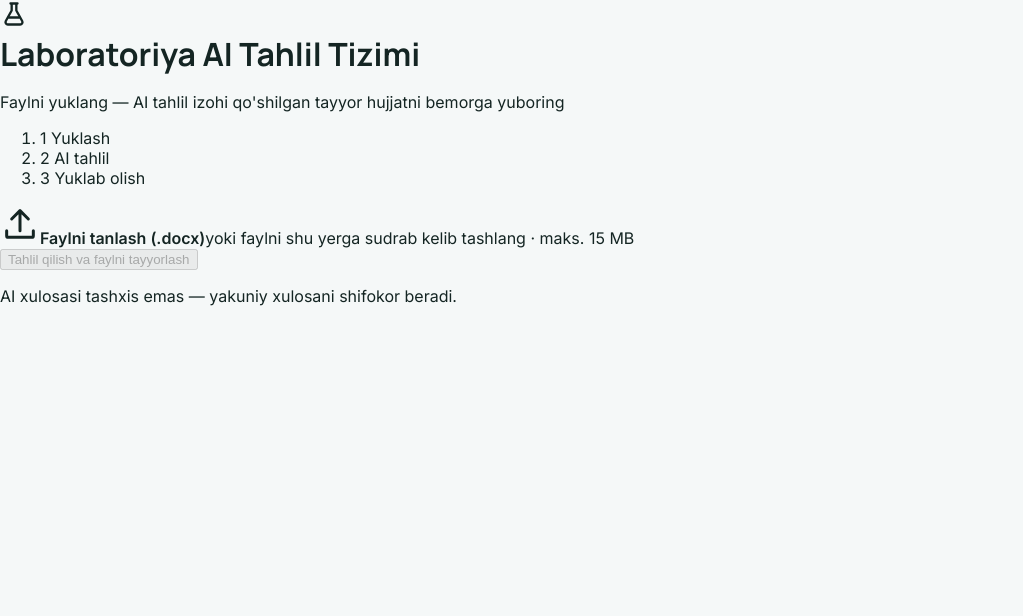
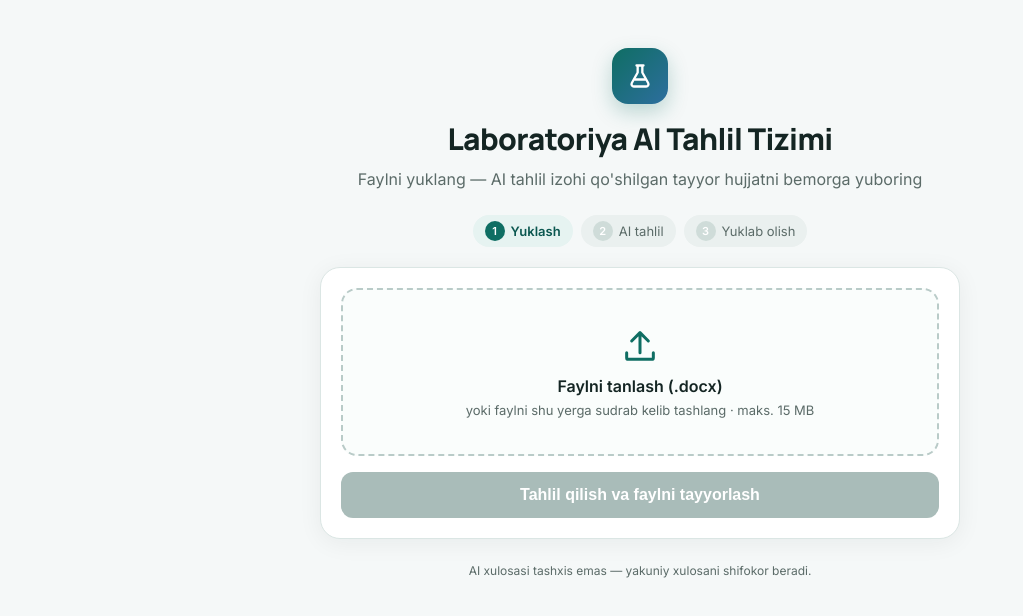
Before and after one commit to AzizbackJollibayev/labaratoriya-ai, a Next.js app: page / in a window 1280 px wide. Shown: the top 616 px of the page, without its empty margins (0-1023 px from the left). Built offline with nearby package versions, Linux system fonts and the light colour scheme.

Commit message:
Update globals.css

```diff
--- a/app/globals.css
+++ b/app/globals.css
@@ -8,9 +8,11 @@
   --line: #dbe6e4;
   --teal: #0f6e63;
   --teal-dark: #0b5750;
+  --teal-soft: #e6f3f1;
   --blue: #2d6e9e;
   --danger: #c0392b;
   --amber: #b5790a;
+  --ok: #16a34a;
 }
 
 * {
@@ -47,6 +49,271 @@ a {
   outline-offset: 2px;
 }
 
+/* ---------- Laborant sahifasi ---------- */
+.lab-wrap {
+  max-width: 680px;
+  margin: 0 auto;
+  padding: 48px 20px 40px;
+}
+
+.lab-header {
+  text-align: center;
+  margin-bottom: 24px;
+}
+.lab-header h1 {
+  font-size: clamp(22px, 5vw, 30px);
+  font-weight: 800;
+  letter-spacing: -0.02em;
+}
+.lab-header p {
+  color: var(--muted);
+  margin: 8px 0 0;
+  line-height: 1.5;
+}
+.lab-logo {
+  width: 56px;
+  height: 56px;
+  margin: 0 auto 14px;
+  border-radius: 16px;
+  display: grid;
+  place-items: center;
+  color: #fff;
+  background: linear-gradient(135deg, var(--teal), var(--blue));
+  box-shadow: 0 8px 20px rgba(15, 110, 99, 0.25);
+}
+
+.lab-steps {
+  list-style: none;
+  display: flex;
+  justify-content: center;
+  gap: 8px;
+  padding: 0;
+  margin: 0 0 20px;
+  font-size: 13px;
+  color: var(--muted);
+  flex-wrap: wrap;
+}
+.lab-steps li {
+  display: flex;
+  align-items: center;
+  gap: 6px;
+  padding: 6px 12px;
+  border-radius: 999px;
+  background: #eaf0ef;
+  transition: all 0.2s ease;
+}
+.lab-steps li span {
+  width: 20px;
+  height: 20px;
+  border-radius: 50%;
+  display: grid;
+  place-items: center;
+  font-size: 11px;
+  font-weight: 700;
+  background: #cfdcd9;
+  color: #fff;
+}
+.lab-steps li.active {
+  background: var(--teal-soft);
+  color: var(--teal-dark);
+  font-weight: 600;
+}
+.lab-steps li.active span,
+.lab-steps li.done span {
+  background: var(--teal);
+}
+.lab-steps li.done {
+  color: var(--teal-dark);
+}
+
+.lab-card {
+  background: var(--card);
+  border: 1px solid var(--line);
+  border-radius: 20px;
+  padding: 20px;
+  box-shadow: 0 4px 24px rgba(20, 37, 35, 0.06);
+}
+
+.dropzone {
+  display: flex;
+  flex-direction: column;
+  align-items: center;
+  gap: 6px;
+  text-align: center;
+  padding: 36px 16px;
+  border: 2px dashed #b9cbc8;
+  border-radius: 16px;
+  background: #fafdfc;
+  cursor: pointer;
+  color: var(--ink);
+  transition: all 0.2s ease;
+}
+.dropzone:hover,
+.dropzone.drag {
+  border-color: var(--teal);
+  background: var(--teal-soft);
+}
+.dropzone.drag {
+  transform: scale(1.01);
+}
+.dz-icon {
+  color: var(--teal);
+  margin-bottom: 4px;
+}
+.dz-sub {
+  font-size: 13px;
+  color: var(--muted);
+}
+
+.file-chip {
+  display: flex;
+  align-items: center;
+  gap: 12px;
+  margin-top: 16px;
+  padding: 10px 12px;
+  border: 1px solid var(--line);
+  border-radius: 12px;
+  background: #fff;
+}
+.file-ico {
+  width: 38px;
+  height: 38px;
+  flex: none;
+  border-radius: 10px;
+  display: grid;
+  place-items: center;
+  font-weight: 800;
+  color: #fff;
+  background: var(--blue);
+}
+.file-meta {
+  flex: 1;
+  min-width: 0;
+  display: flex;
+  flex-direction: column;
+}
+.file-name {
+  font-weight: 600;
+  font-size: 14px;
+  white-space: nowrap;
+  overflow: hidden;
+  text-overflow: ellipsis;
+}
+.file-size {
+  font-size: 12px;
+  color: var(--muted);
+}
+.chip-x {
+  border: none;
+  background: transparent;
+  color: var(--muted);
+  width: 30px;
+  height: 30px;
+  border-radius: 8px;
+  cursor: pointer;
+  font-size: 14px;
+}
+.chip-x:hover:not(:disabled) {
+  background: #fdecea;
+  color: var(--danger);
+}
+
+.btn-primary {
+  width: 100%;
+  margin-top: 16px;
+  padding: 14px;
+  border: none;
+  border-radius: 12px;
+  font-size: 16px;
+  font-weight: 700;
+  color: #fff;
+  background: var(--teal);
+  cursor: pointer;
+  display: flex;
+  align-items: center;
+  justify-content: center;
+  gap: 10px;
+  transition: background 0.2s ease, transform 0.1s ease;
+}
+.btn-primary:hover:not(:disabled) {
+  background: var(--teal-dark);
+}
+.btn-primary:active:not(:disabled) {
+  transform: translateY(1px);
+}
+.btn-primary:disabled {
+  background: #a9bcb9;
+  cursor: not-allowed;
+}
+
+.spinner {
+  width: 16px;
+  height: 16px;
+  border: 2px solid rgba(255, 255, 255, 0.4);
+  border-top-color: #fff;
+  border-radius: 50%;
+  animation: spin 0.8s linear infinite;
+}
+@keyframes spin {
+  to {
+    transform: rotate(360deg);
+  }
+}
+
+.alert-error {
+  margin-top: 16px;
+  padding: 14px 16px;
+  border-radius: 12px;
+  background: #fdf0ee;
+  border: 1px solid #f3c6c0;
+  color: var(--danger);
+  font-size: 14px;
+}
+
+.result {
+  margin-top: 20px;
+  padding: 22px 20px;
+  text-align: center;
+  border-radius: 16px;
+  background: #f0fdf4;
+  border: 1px solid #bbf7d0;
+}
+.result-ico {
+  width: 44px;
+  height: 44px;
+  margin: 0 auto 10px;
+  border-radius: 50%;
+  display: grid;
+  place-items: center;
+  font-size: 22px;
+  color: #fff;
+  background: var(--ok);
+}
+.result p {
+  margin: 0 0 14px;
+  color: #166534;
+  font-weight: 700;
+}
+.btn-success {
+  display: inline-block;
+  padding: 12px 26px;
+  border-radius: 10px;
+  background: var(--ok);
+  color: #fff;
+  font-weight: 700;
+  text-decoration: none;
+}
+.btn-success:hover {
+  background: #15803d;
+}
+
+.lab-foot {
+  text-align: center;
+  font-size: 12px;
+  color: var(--muted);
+  margin-top: 24px;
+}
+
 @media (prefers-reduced-motion: reduce) {
   * {
     animation: none !important;
```
